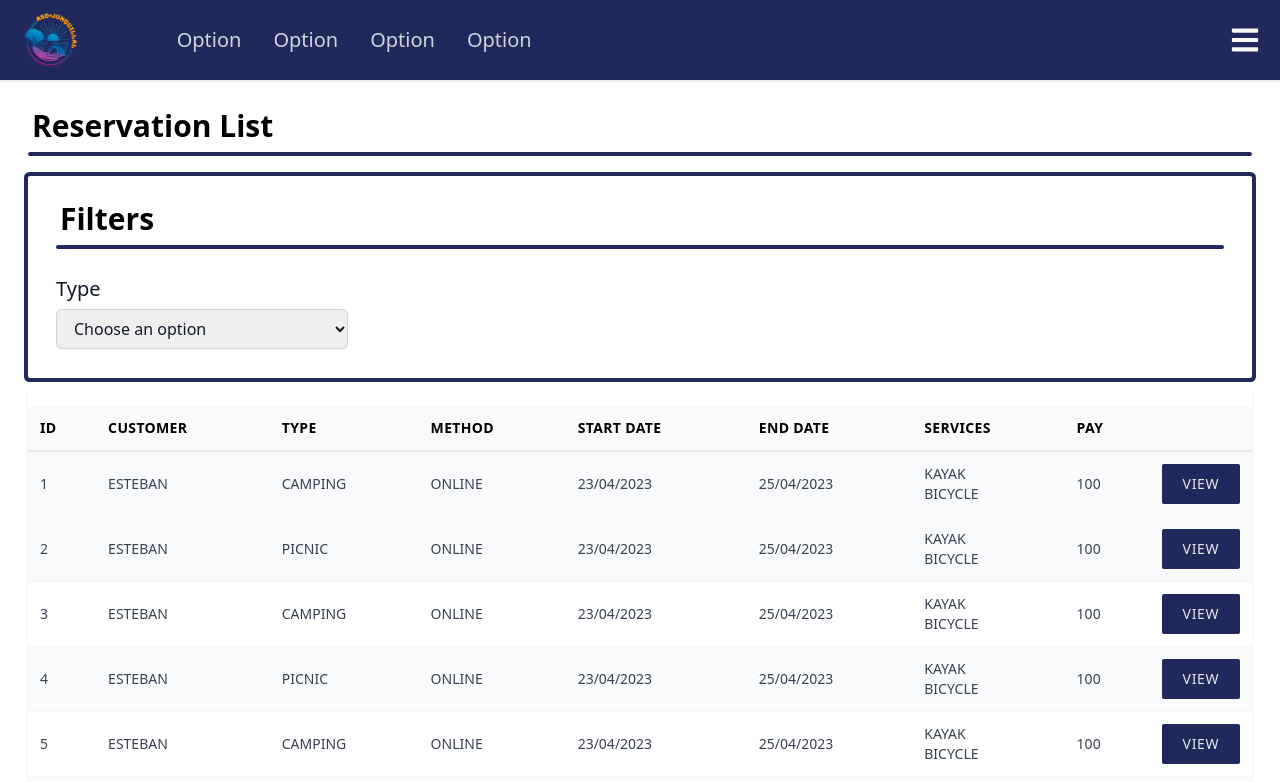
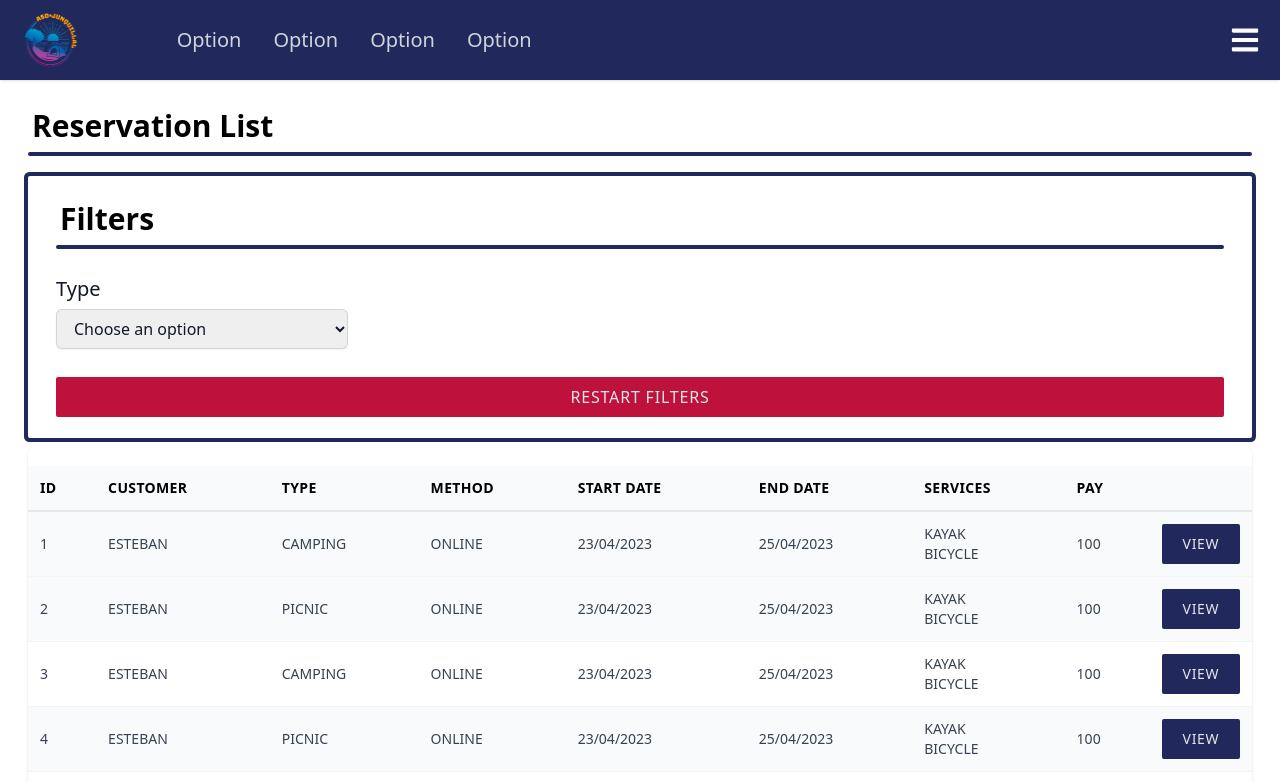
Before and after one commit to estebancb03/LosOsitos_ci0128_23a, a React (Vite) app in the folder src/Frontend/: page /operator/reservation-list in a window 1280 px wide. Shown: the top 782 px of the page. Built offline with nearby package versions, Linux system fonts and the light colour scheme.

Commit message:
Se agrega button para eliminar filtros aplicados en el contenedor

```diff
--- a/src/Frontend/src/components/Containers/FiltersContainer.jsx
+++ b/src/Frontend/src/components/Containers/FiltersContainer.jsx
@@ -1,6 +1,7 @@
 import Title from "../Title";
+import Button from "../Buttons/Button";
 
-const FiltersContainer = ({ children }) => {
+const FiltersContainer = ({ onclickFunction, children }) => {
   return (
     <>
       <div className="mt-5 mb-2 rounded-sm ring-4 ring-[#21295c]">
@@ -11,6 +12,9 @@ const FiltersContainer = ({ children }) => {
         <div className="grid grid-cols-4 sm:grid-cols-1 md:grid-cols-3 my-7 mx-7 md:my-6 md:mx-6 sm:my-5 sm:mx-5">
           {children}
         </div>
+        <div className="mx-7 mb-5">
+          <Button text="Restart filters" type="delete" onclickFunction={onclickFunction} />
+        </div>
         <div className="h-[0.5px]"></div>
       </div>
     </>
```
